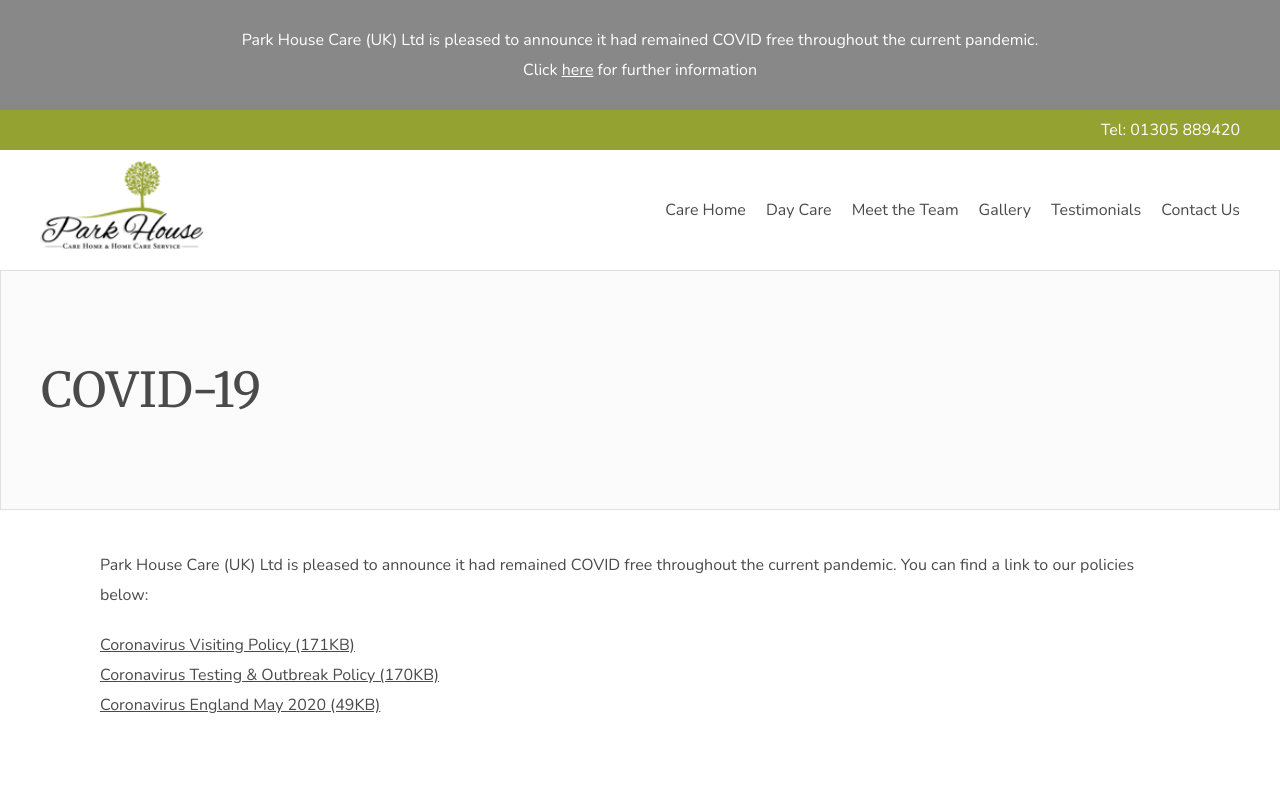
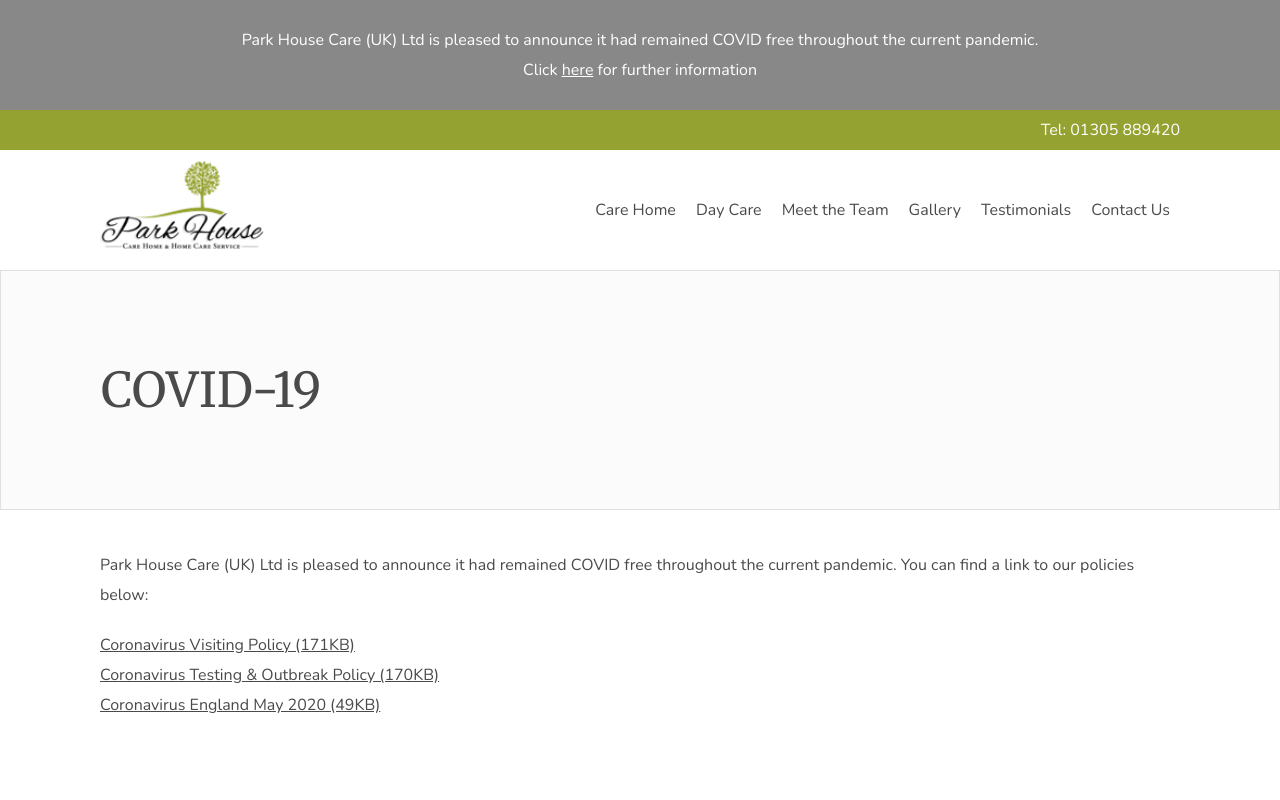
Before and after one commit to atkinsl88/Park-House-Django-React, a React (Create React App) app in the folder frontend/: page /covid-19 in a window 1280 px wide. Shown: the top 800 px of the page. Built offline with nearby package versions, Linux system fonts and the light colour scheme.

Commit message:
ready to deploy

```diff
--- a/frontend/src/components/carehome/modules/Textimg.js
+++ b/frontend/src/components/carehome/modules/Textimg.js
@@ -1,5 +1,5 @@
 import React from 'react'
-import image from '../../../../src/assets/image.png'
+import image from '../../../../src/assets/carehome-img-0.png'
 
 const Textimg = () => (
   <section>
--- a/frontend/src/components/meet-the-team/care/modules/Introalternate.js
+++ b/frontend/src/components/meet-the-team/care/modules/Introalternate.js
@@ -61,14 +61,11 @@ const Introalternate = () => (
         <div className="text-img-text">
         <p>Our staff have a wide range of qualifications which reflect the requirements within the Health and Social Care Act 2008.  These include National Vocational Qualifications/ Diploma level 2, 3, 4 and 5 in care or health and social care.  In addition, management qualifications and relevant administration skills also form part of the Diploma qualification.</p>
           <p>Our Health Care Assistants will usually be dressed in a peacock (bright blue) colour tunic with ID badges, to help you identify who they are.</p>
-        </div>
-      </div>
-
-      <div className="text-img-text">
-      <h3>Support Staff</h3>
+          <h3>Support Staff</h3>
           <p>We have a range of support staff at Park House covering housekeeping, activities, and catering. This includes a Senior Activities Co-ordinator whose role is to oversee and plan social activities within Park House, and a Catering Manager who is responsible for the day to day management of the kitchen.</p>
           <h4>Staff Recruitment</h4>
           <p>Park House operates a robust recruitment procedure which includes all employees’ being criminal record (DBS) checked, a minimum of three references being obtained, and the completion of twenty-one courses before commencement of employment.  A more practical induction is then provided upon the employee’s first day with Park House, which can last anywhere up until three months dependent on their experience and skills.</p>
+        </div>
       </div>
 
     </div>
--- a/frontend/src/styles/modules/hero/Herohome.scss
+++ b/frontend/src/styles/modules/hero/Herohome.scss
@@ -11,7 +11,7 @@
 
 .hero-home-text {
   display: flex;
-  margin-left: 40px;
+  margin-left: 100px;
   align-items: center;
   color: #FFFFFF;
 }
--- a/frontend/src/styles/modules/hero/Herosub.scss
+++ b/frontend/src/styles/modules/hero/Herosub.scss
@@ -4,11 +4,10 @@
   height: 240px;
   width: 100%;
   background-color: #FBFBFB;
-  border: #E0E0E0 1px solid;
 }
 
 .hero-sub-text {
   display: flex;
-  margin-left: 40px;
+  margin-left: 100px;
   align-items: center;
 }
--- a/frontend/src/styles/modules/navigation/navigation.scss
+++ b/frontend/src/styles/modules/navigation/navigation.scss
@@ -5,15 +5,15 @@
 .navbar img {
   height: 90px;
   margin-top: 10px;
-  margin-left: 40px
+  margin-left: 100px
 }
 
 .navbar-burger {
-  margin-right: 40px;
+  margin-right: 100px;
 }
 
 .navbar-end {
-  padding-right: 30px;
+  padding-right: 100px;
 }
 
 .navbar-item {
--- a/frontend/src/styles/modules/navigation/subnav.scss
+++ b/frontend/src/styles/modules/navigation/subnav.scss
@@ -7,7 +7,7 @@
 }
 
 .subnav-text {
-  margin-right: 40px;
+  margin-right: 100px;
 }
 
 .subnav-text p {
```
Also changed, not shown: frontend/src/assets/carehome-img-0.png (added).
